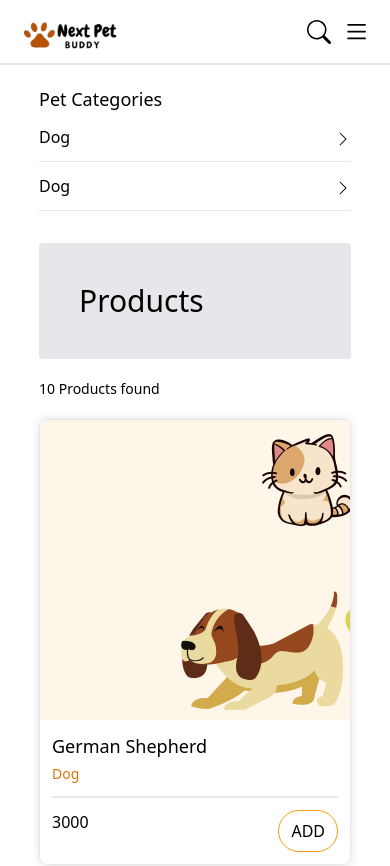
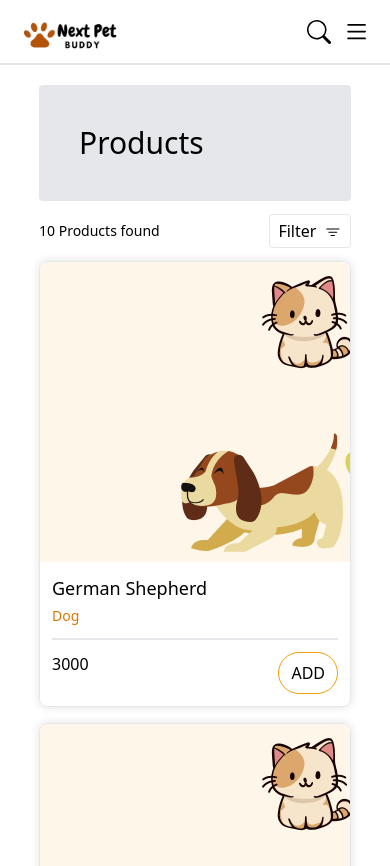
Before and after one commit to Maxzeno/nextpetbuddyapp, a React (Create React App) app: page /product in a window 390 px wide. Shown: the top 866 px of the page. Built offline with nearby package versions, Linux system fonts and the light colour scheme.

Commit message:
worked on products page mobile filter

```diff
--- a/src/pages/product.jsx
+++ b/src/pages/product.jsx
@@ -1,16 +1,44 @@
-import React from "react";
+import React, { useState } from "react";
+import { Filter, XLg } from "react-bootstrap-icons";
 import PetCard from "../components/card/petsCard.jsx";
 import Navbar from "../components/nav/navbar.jsx";
 import CategoryDrop from "../components/section/categoryDrop.jsx";
 import Footer from "../components/section/footer.jsx";
+import useScreenWidth from "../hooks/useScreenWidth.jsx";
 
 export default function Products() {
+  const [openDropdown, setOpenDropdown] = useState(null);
+  const screenWidth = useScreenWidth();
+
+  const toggleDropdown = (dropdown) => {
+    setOpenDropdown(openDropdown === dropdown ? null : dropdown);
+  };
   return (
     <>
-      <Navbar />
+      {openDropdown === "mobile" && screenWidth < 768 ? (
+        <div className="flex justify-between lg:w-[80vw] w-[90vw] mx-auto pt-5">
+          <div className="text-2xl font-semibold">Filter</div>
+          <div>
+            <XLg
+              className="text-[1.1em] leading-[0]"
+              onClick={() => toggleDropdown("mobile")}
+            />
+          </div>
+        </div>
+      ) : (
+        <Navbar />
+      )}
       <div className="mx-auto pt-5 w-[80vw] mb-5">
         <div className="grid grid-cols-1 md:grid-cols-4 gap-5">
-          <div className="md:col-span-1">
+          <div
+            className={`md:col-span-1 ${
+              screenWidth < 768
+                ? openDropdown !== "mobile"
+                  ? "hidden"
+                  : "absolute z-20 bg-white h-screen top-[60px] left-0 w-full px-5 pt-3"
+                : "block"
+            }`}
+          >
             <div className="font-medium text-lg">Pet Categories</div>
             <CategoryDrop />
             <CategoryDrop />
@@ -19,7 +47,18 @@ export default function Products() {
             <div className="font-medium text-3xl bg-gray-200 rounded p-10">
               Products
             </div>
-            <div className="text-sm py-5">10 Products found</div>
+            <div className="flex justify-between items-center">
+              <div className="text-sm py-5">10 Products found</div>
+              <div className="block md:hidden">
+                <button
+                  className="border px-2 py-1 rounded"
+                  onClick={() => toggleDropdown("mobile")}
+                >
+                  <span>Filter</span>
+                  <Filter className="inline text-[1.1em] leading-[0] ml-2" />
+                </button>
+              </div>
+            </div>
             <div class="grid grid-cols-1 md:grid-cols-2 lg:grid-cols-3 gap-4 mb-5">
               <PetCard />
               <PetCard />
```
